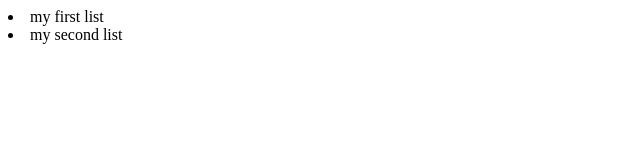
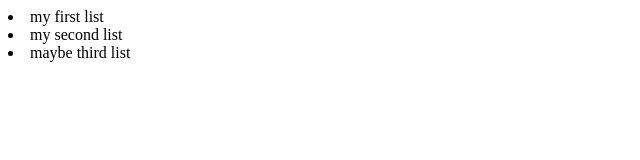
Before and after one commit to trungnguyensju/kaggle-102, a plain HTML site: page index.html in a window 1280 px wide. Shown: the whole page, without its empty margins (0-640 px from the left). Drawn offline with Linux system fonts and the light colour scheme.

Commit message:
maybe-3rd-list

```diff
--- a/index.html
+++ b/index.html
@@ -5,6 +5,7 @@
 	<title>My first HTML</title>
 	<li>my first list</li>
         <li>my second list</li>
+	<li>maybe third list</li>
 </head>
 <body>
 
```
